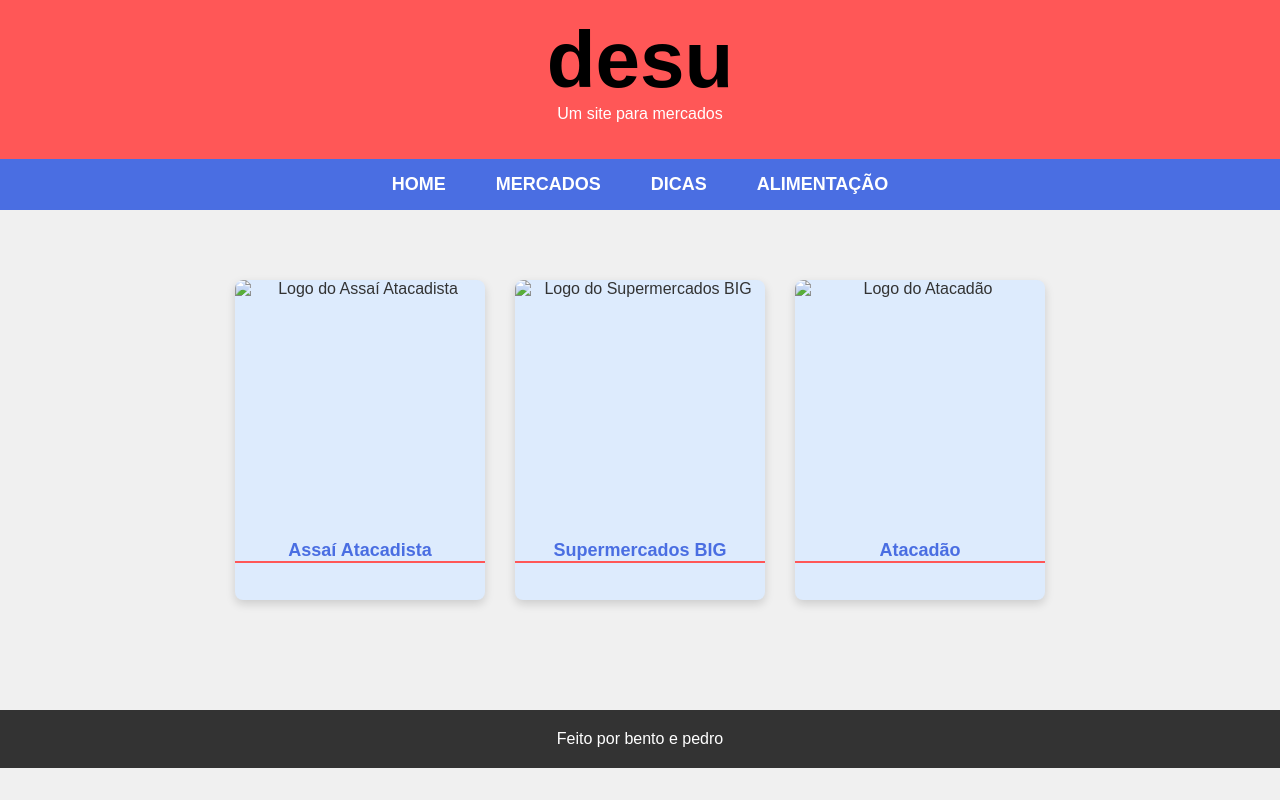
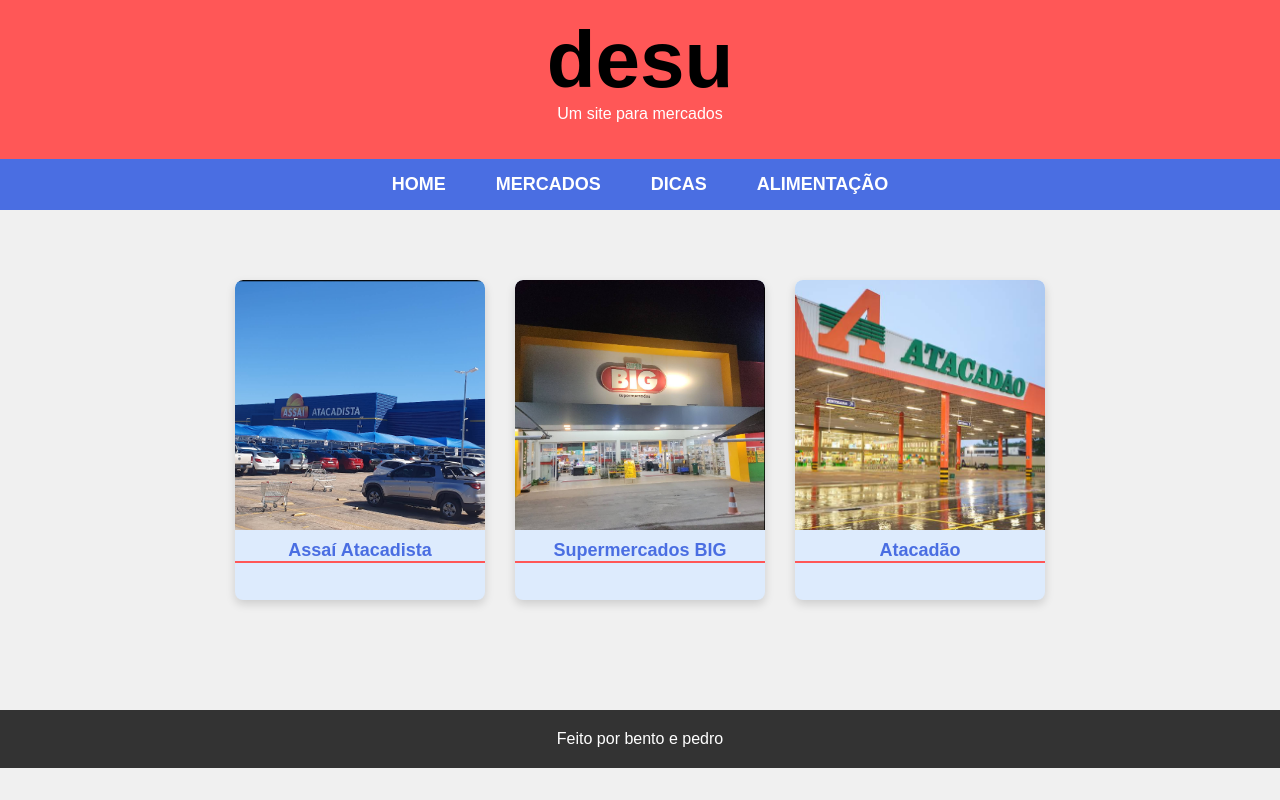
Before and after one commit to bentoXR/bentoXR, a plain HTML site: page front-end/projeto002/index.html in a window 1280 px wide. Drawn offline with Linux system fonts and the light colour scheme.

Commit message:
Update index.html

```diff
--- a/front-end/projeto002/index.html
+++ b/front-end/projeto002/index.html
@@ -27,17 +27,17 @@
         <section id="destaques">
             <div class="container-cards">
                 <a href="mercados.html#assai" class="card">
-                    <div class="imagem-placeholder"> <img src="assai.png" alt="Logo do Assaí Atacadista"></div>
+                    <div class="imagem-placeholder"> <img src="imagens/assai.png" alt="Logo do Assaí Atacadista"></div>
                     <h3 class="nome-mercado">Assaí Atacadista</h3>
                 </a>
 
                 <a href="mercados.html#big" class="card">
-                    <div class="imagem-placeholder"><img src="big.png" alt="Logo do Supermercados BIG"></div>
+                    <div class="imagem-placeholder"><img src="imagens/big.png" alt="Logo do Supermercados BIG"></div>
                     <h3 class="nome-mercado">Supermercados BIG</h3>
                 </a>
 
                 <a href="mercados.html#atacadao" class="card">
-                    <div class="imagem-placeholder"><img src="atacadao.png" alt="Logo do Atacadão"></div>
+                    <div class="imagem-placeholder"><img src="imagens/atacadao.png" alt="Logo do Atacadão"></div>
                     <h3 class="nome-mercado">Atacadão</h3>
                 </a>
 
```
